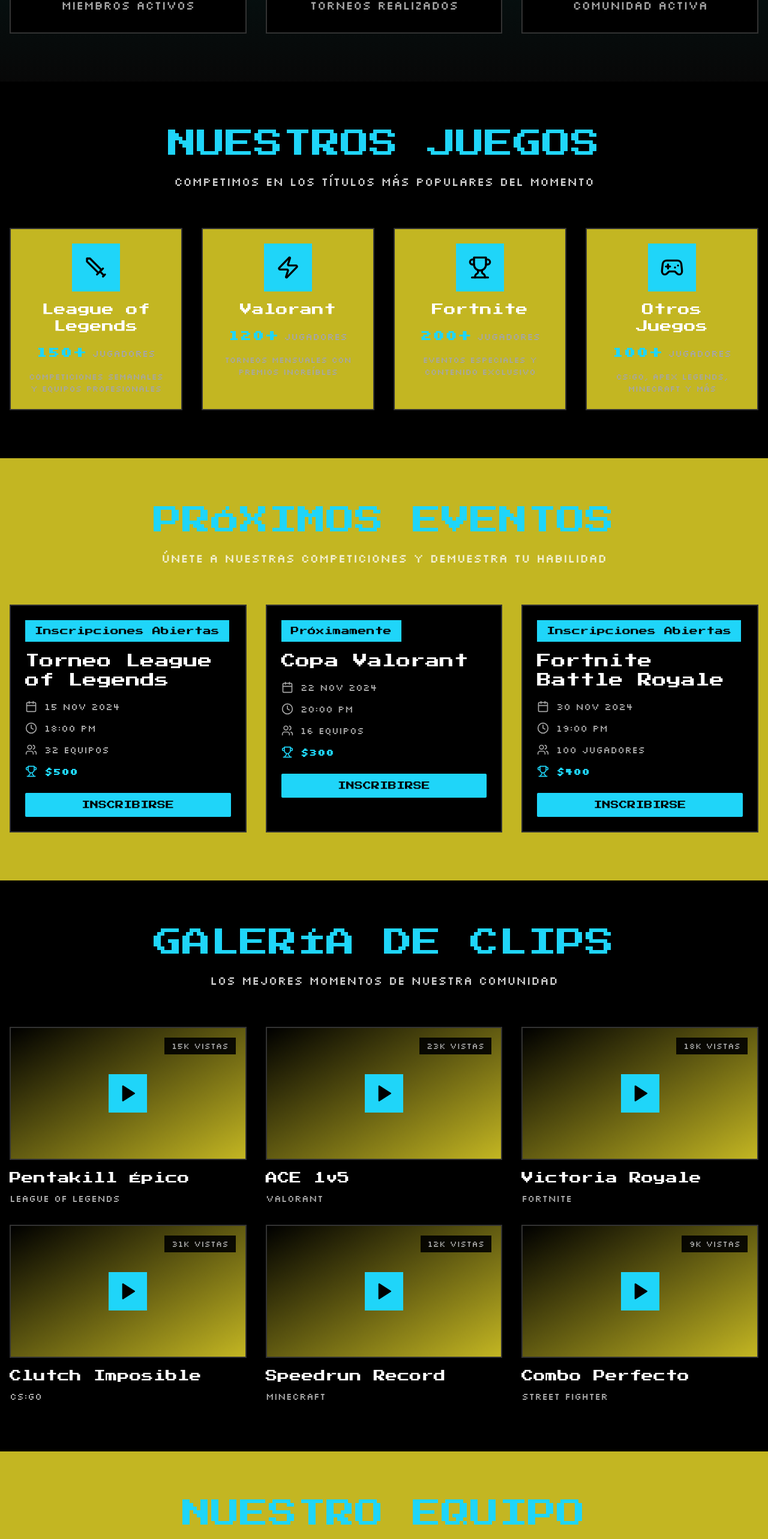
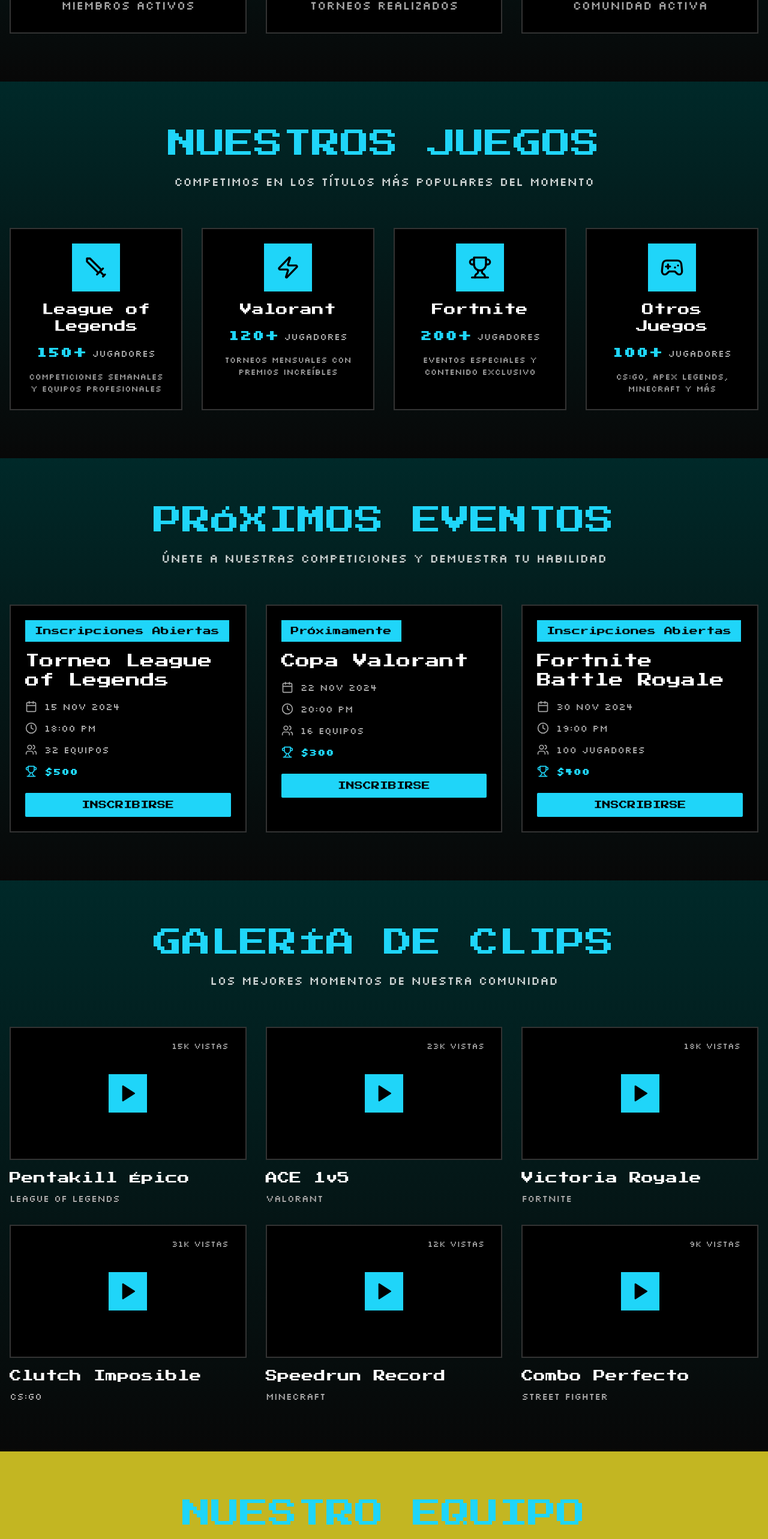
Before and after one commit to thegoatoliver21-lab/eastward-sparkle-52992, a React (Vite) app: page / in a window 1280 px wide. Shown: the part 1340-3906 px from the top of the page at 60% size. Built offline with nearby package versions, Linux system fonts and the light colour scheme; the HTML template or start-up script is replaced by a standard one.

Commit message:
Refactor: Update backgrounds and styles

```diff
--- a/src/components/Events.tsx
+++ b/src/components/Events.tsx
@@ -30,7 +30,7 @@ export const Events = () => {
   ];
 
   return (
-    <section id="events" className="py-20 px-4 bg-secondary">
+    <section id="events" className="py-20 px-4" style={{ background: 'var(--gradient-hero)' }}>
       <div className="max-w-7xl mx-auto">
         <div className="text-center mb-16">
           <h2 className="font-pixel text-4xl md:text-5xl mb-6 text-primary">
--- a/src/components/Gallery.tsx
+++ b/src/components/Gallery.tsx
@@ -35,7 +35,7 @@ export const Gallery = () => {
   ];
 
   return (
-    <section id="gallery" className="py-20 px-4 bg-background">
+    <section id="gallery" className="py-20 px-4" style={{ background: 'var(--gradient-hero)' }}>
       <div className="max-w-7xl mx-auto">
         <div className="text-center mb-16">
           <h2 className="font-pixel text-4xl md:text-5xl mb-6 text-primary">
@@ -52,8 +52,8 @@ export const Gallery = () => {
               key={index}
               className="group cursor-pointer"
             >
-              <div className="relative bg-secondary border-2 border-border aspect-video overflow-hidden group-hover:border-primary transition-all">
-                <div className="absolute inset-0 bg-gradient-to-br from-background to-secondary/50" />
+              <div className="relative bg-background border-2 border-border aspect-video overflow-hidden group-hover:border-primary transition-all">
+                <div className="absolute inset-0 bg-gradient-to-br from-background/50 to-background" />
 
                 <div className="absolute inset-0 flex items-center justify-center">
                   <div className="w-16 h-16 bg-primary flex items-center justify-center group-hover:scale-110 transition-transform">
--- a/src/components/Games.tsx
+++ b/src/components/Games.tsx
@@ -29,7 +29,7 @@ export const Games = () => {
   ];
 
   return (
-    <section id="games" className="py-20 px-4 bg-background">
+    <section id="games" className="py-20 px-4" style={{ background: 'var(--gradient-hero)' }}>
       <div className="max-w-7xl mx-auto">
         <div className="text-center mb-16">
           <h2 className="font-pixel text-4xl md:text-5xl mb-6 text-primary">
@@ -46,7 +46,7 @@ export const Games = () => {
             return (
               <div
                 key={index}
-                className="bg-secondary border-2 border-border p-6 hover:border-primary transition-all hover:scale-105 group"
+                className="bg-background border-2 border-border p-6 hover:border-primary transition-all hover:scale-105 group"
               >
                 <div className="flex justify-center mb-4">
                   <div className="w-20 h-20 bg-primary flex items-center justify-center group-hover:rotate-12 transition-transform">
```
